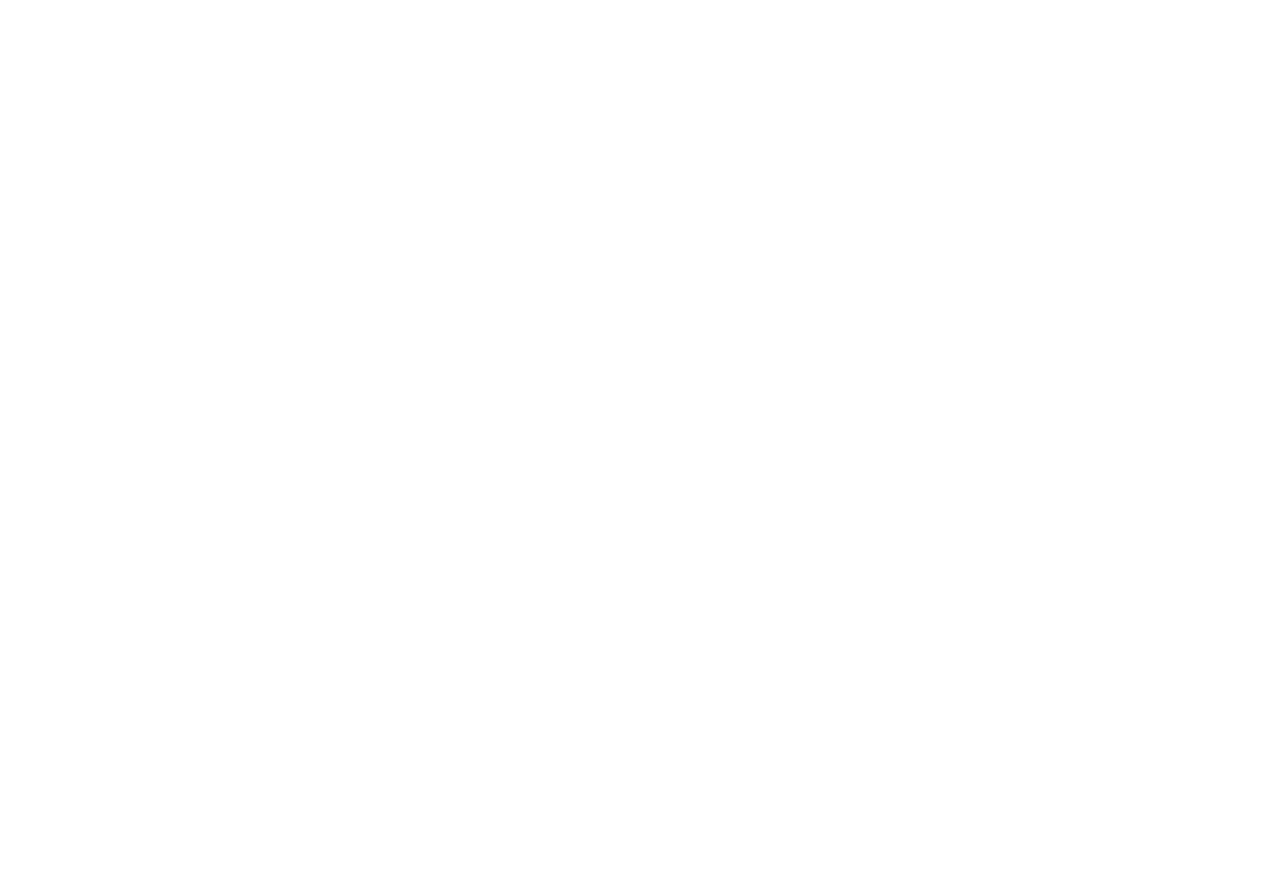
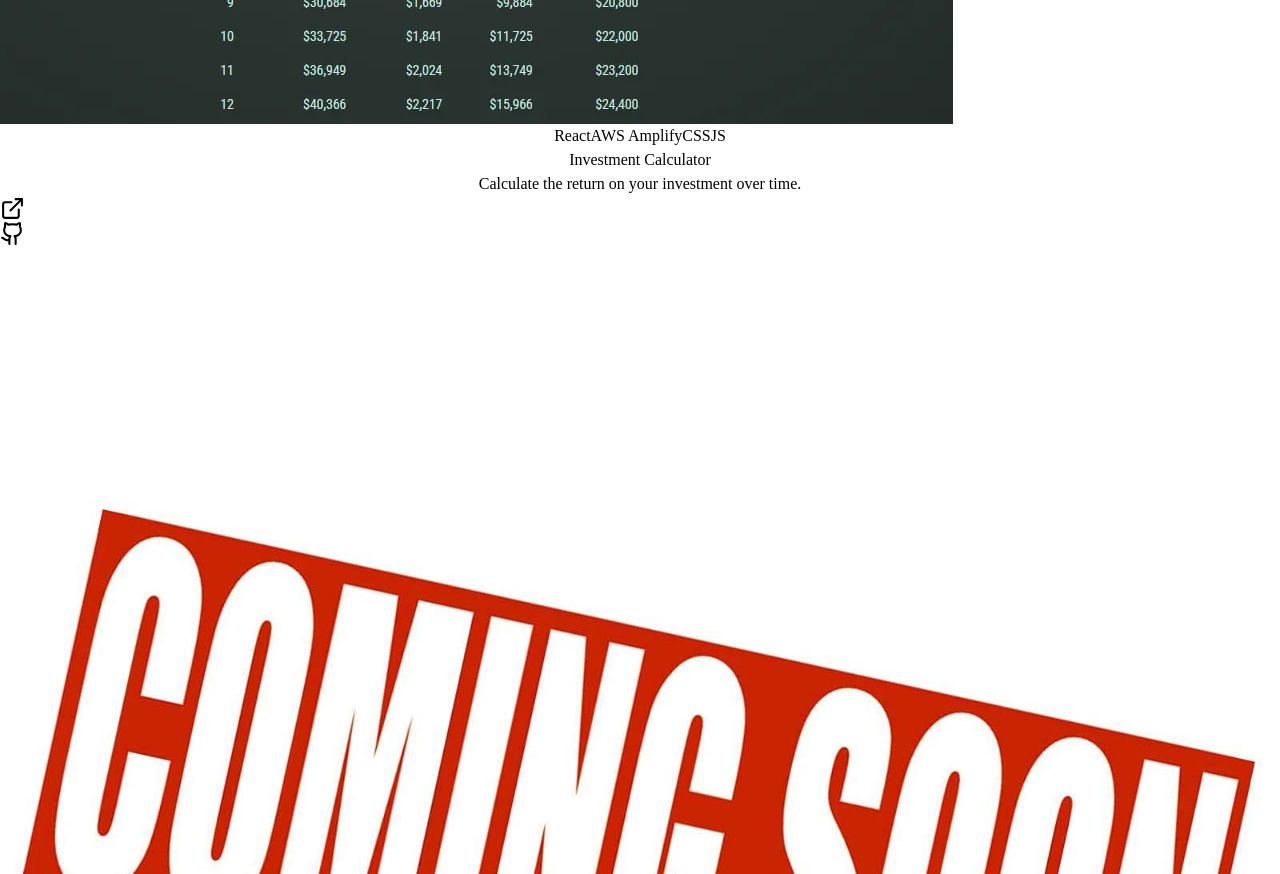
Before and after one commit to JustinPenny/justinpenny_portfolio, a React (Vite) app: page / in a window 1280 px wide. Shown: the part 5500-6374 px from the top of the page. Before the commit the page ends 5302 px from the top, so only its background shows below. Built offline with nearby package versions, Linux system fonts and the light colour scheme.

Commit message:
adding investment app and 2nd row of projects

```diff
--- a/src/components/ProjectsSection.jsx
+++ b/src/components/ProjectsSection.jsx
@@ -14,7 +14,7 @@
     {
         id: 2,
         title: "Tic-Tac-Toe",
-        description: "Play a fully functional game of the classic game.",
+        description: "Play the classic game against a friend locally.",
         image: "/projects/tic_tac_toe.webp",
         tags: ["React", "AWS Amplify", "CSS", "JS"],
         demoUrl: "https://main.d19us2tbcvq2m.amplifyapp.com/",
@@ -28,7 +28,35 @@
         tags: ["React", "AWS Amplify", "CSS", "JS"],
         demoUrl: "https://main.d1nnpo2rbckscn.amplifyapp.com/",
         githubUrl: "https://github.com/JustinPenny/front_end_project_one",
-    }
+    },
+    {
+        id: 4,
+        title: "Investment Calculator",
+        description: "Calculate the return on your investment over time.",
+        image: "/projects/investment_calculator.webp",
+        tags: ["React", "AWS Amplify", "CSS", "JS"],
+        demoUrl: "https://main.d19us2tbcvq2m.amplifyapp.com/",
+        githubUrl: "https://github.com/JustinPenny/investment-calculator",
+    },
+    {
+        id: 5,
+        title: "Coming Soon",
+        description: "Check back soon for more great projects!",
+        image: "/projects/project_coming_soon.jpg",
+        tags: ["Always Learning New Skills"],
+        demoUrl: "https://main.d19us2tbcvq2m.amplifyapp.com/",
+        githubUrl: "https://github.com/JustinPenny/tic-tac-toe",
+    },
+    {
+        id: 6,
+        title: "Coming Soon",
+        description: "Check back soon for more great projects!",
+        image: "/projects/project_coming_soon.jpg",
+        tags: ["Always Learning New Skills"],
+        demoUrl: "https://main.d19us2tbcvq2m.amplifyapp.com/",
+        githubUrl: "https://github.com/JustinPenny/tic-tac-toe",
+    },
+
 ];
 
 export const ProjectsSection = () => {
```
Also changed, not shown: public/projects/investment_calculator.webp (added).
